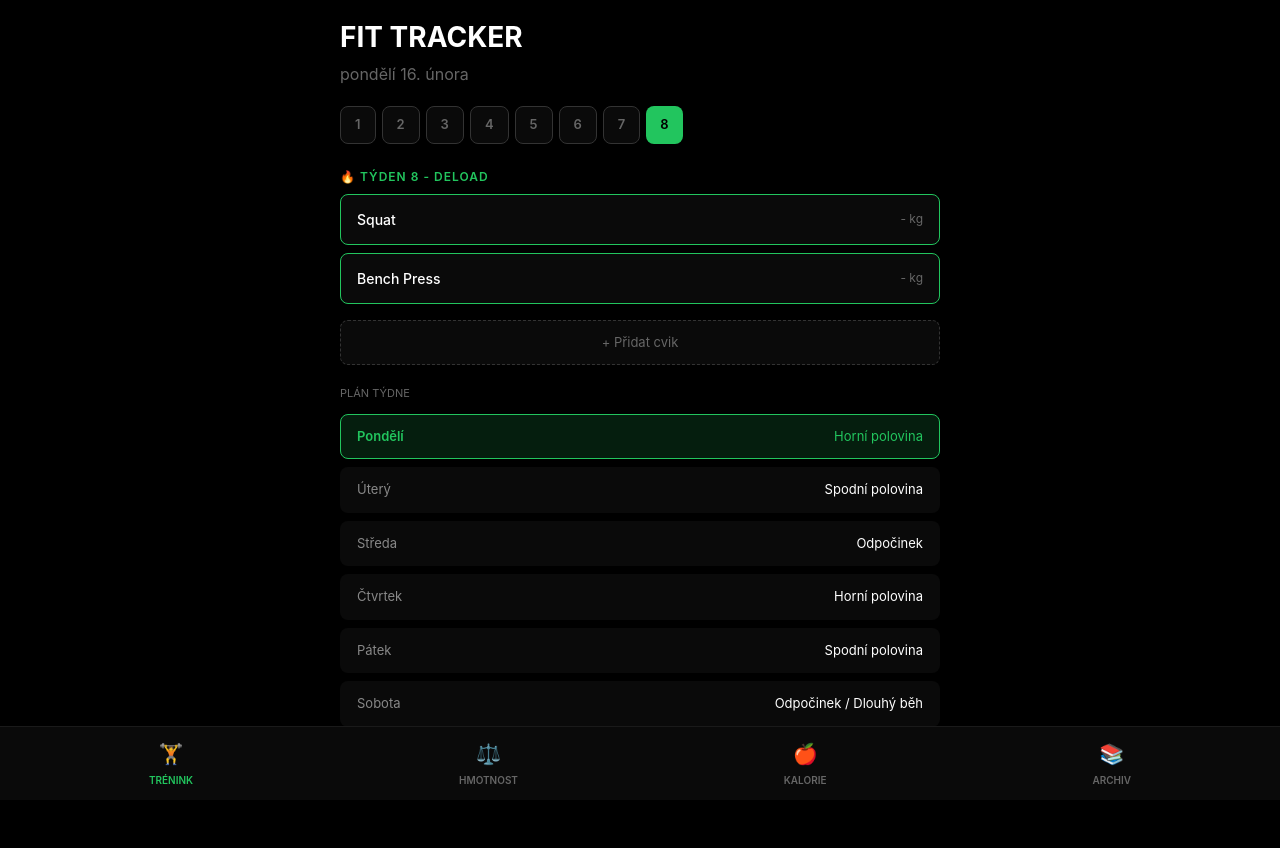
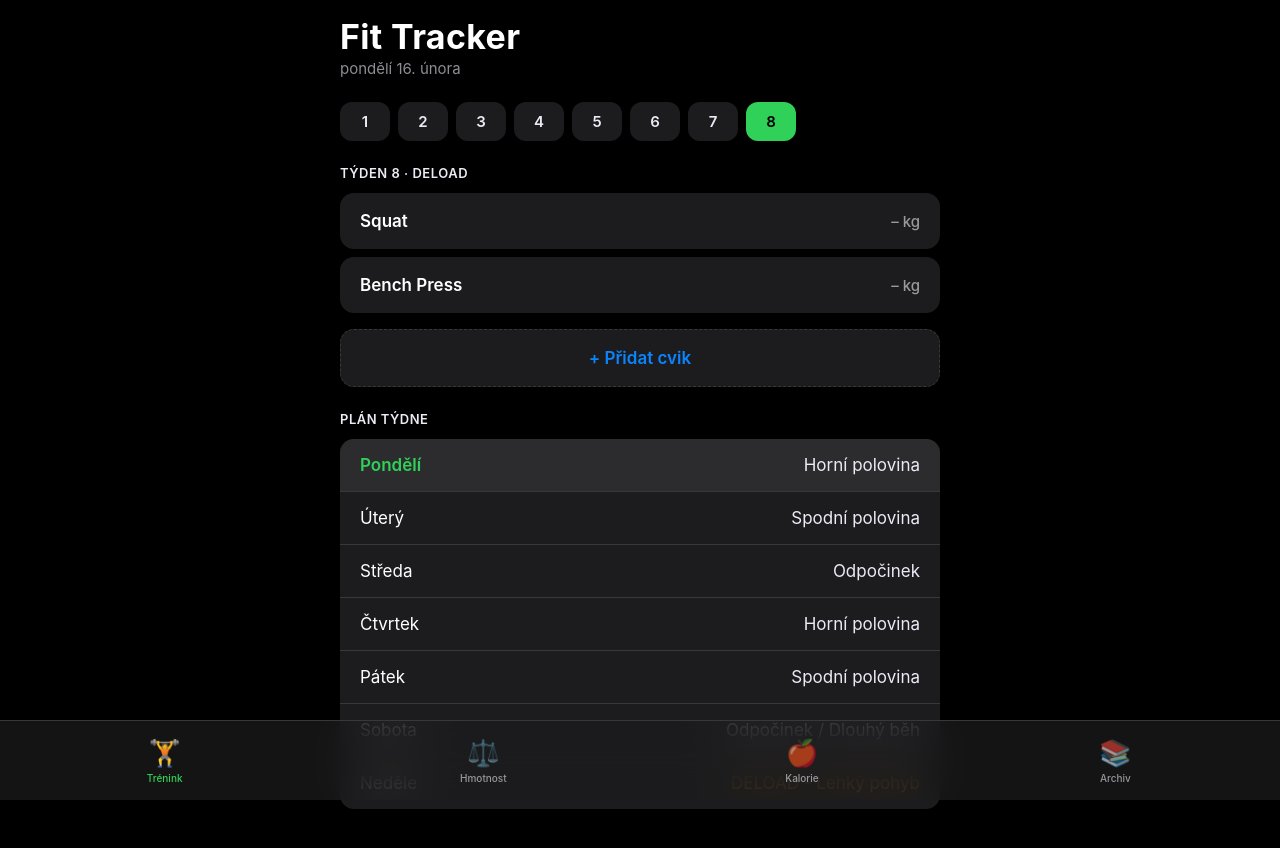
Before and after one commit to FiTomas/fit-tracker, a Next.js app: page / in a window 1280 px wide. Shown: the top 848 px of the page. Built offline with nearby package versions, Linux system fonts and the light colour scheme.

Commit message:
iOS design system: workout view + navigation

```diff
--- a/src/app/globals.css
+++ b/src/app/globals.css
@@ -1,30 +1,57 @@
-@import "tailwindcss";
+@tailwind base;
+@tailwind components;
+@tailwind utilities;
+
+:root {
+  --ios-bg: #000000;
+  --ios-bg-secondary: #1c1c1e;
+  --ios-bg-tertiary: #2c2c2e;
+  --ios-label: #ffffff;
+  --ios-label-secondary: #ebebf5;
+  --ios-label-tertiary: #ebebf599;
+  --ios-separator: #38383a;
+  --ios-green: #30d158;
+  --ios-blue: #0a84ff;
+  --ios-red: #ff453a;
+  --ios-orange: #ff9f0a;
+  --ios-yellow: #ffd60a;
+}
 
 * {
   margin: 0;
   padding: 0;
   box-sizing: border-box;
+  -webkit-tap-highlight-color: transparent;
 }
 
 body {
-  background: #000000;
-  min-height: 100vh;
-  font-family: -apple-system, BlinkMacSystemFont, "SF Pro Display", "Helvetica Neue", sans-serif;
+  font-family: -apple-system, BlinkMacSystemFont, 'SF Pro Display', 'SF Pro Text', sans-serif;
+  background: var(--ios-bg);
+  color: var(--ios-label);
+  overscroll-behavior: none;
   -webkit-font-smoothing: antialiased;
-  color: #ffffff;
+  -moz-osx-font-smoothing: grayscale;
 }
 
+/* iOS-style scrollbar */
 ::-webkit-scrollbar {
-  width: 6px;
+  width: 0px;
+  height: 0px;
 }
 
-::-webkit-scrollbar-track {
-  background: #0a0a0a;
+/* Disable default button styles */
+button {
+  -webkit-appearance: none;
+  border: none;
+  outline: none;
+  font-family: inherit;
 }
 
-::-webkit-scrollbar-thumb {
-  background: #333333;
-  border-radius: 3px;
+/* Input styles */
+input {
+  -webkit-appearance: none;
+  border-radius: 10px;
+  font-family: inherit;
 }
 
 input[type="number"]::-webkit-inner-spin-button,
@@ -33,6 +60,25 @@ input[type="number"]::-webkit-outer-spin-button {
   margin: 0;
 }
 
-input[type="number"] {
-  -moz-appearance: textfield;
+/* Touch feedback */
+.touch-feedback:active {
+  opacity: 0.6;
+  transform: scale(0.98);
+  transition: all 0.1s ease;
 }
+
+/* iOS frosted glass */
+.ios-glass {
+  background: rgba(28, 28, 30, 0.72);
+  backdrop-filter: saturate(180%) blur(20px);
+  -webkit-backdrop-filter: saturate(180%) blur(20px);
+}
+
+/* Safe area padding */
+.safe-area-bottom {
+  padding-bottom: env(safe-area-inset-bottom, 16px);
+}
+
+.safe-area-top {
+  padding-top: env(safe-area-inset-top, 16px);
+}
--- a/src/app/layout.tsx
+++ b/src/app/layout.tsx
@@ -4,6 +4,18 @@ import "./globals.css";
 export const metadata: Metadata = {
   title: "Fit Tracker",
   description: "Progresivní overload tréninková appka",
+  viewport: {
+    width: "device-width",
+    initialScale: 1,
+    maximumScale: 1,
+    userScalable: false,
+    viewportFit: "cover"
+  },
+  appleWebApp: {
+    capable: true,
+    statusBarStyle: "black-translucent",
+    title: "Fit Tracker"
+  }
 };
 
 export default function RootLayout({
--- a/src/app/page.tsx
+++ b/src/app/page.tsx
@@ -245,40 +245,40 @@ export default function Home() {
   }, [meals, foodPeriod]);
 
   return (
-    <div style={{ minHeight: '100vh', background: '#000', padding: '16px', fontFamily: '-apple-system', color: '#fff', paddingBottom: '80px' }}>
+    <div style={{ minHeight: '100vh', background: 'var(--ios-bg)', paddingTop: 'max(env(safe-area-inset-top), 16px)', paddingBottom: 'calc(88px + env(safe-area-inset-bottom))', paddingLeft: '16px', paddingRight: '16px' }}>
       <div style={{ maxWidth: '600px', margin: '0 auto' }}>
-        <h1 style={{ fontSize: '28px', fontWeight: 700 }}>FIT TRACKER</h1>
-        <p style={{ color: '#666', margin: '4px 0 20px' }}>{new Date().toLocaleDateString('cs-CZ', { weekday: 'long', day: 'numeric', month: 'long' })}</p>
+        <h1 style={{ fontSize: '34px', fontWeight: 700, letterSpacing: '0.01em', marginBottom: '2px' }}>Fit Tracker</h1>
+        <p style={{ color: 'var(--ios-label-tertiary)', fontSize: '15px', marginBottom: '24px' }}>{new Date().toLocaleDateString('cs-CZ', { weekday: 'long', day: 'numeric', month: 'long' })}</p>
 
-        <div style={{ position: 'fixed', bottom: 0, left: 0, right: 0, background: '#0a0a0a', borderTop: '1px solid #1a1a1a', padding: '12px 16px', display: 'flex', justifyContent: 'space-around', zIndex: 100 }}>
+        <div className="ios-glass" style={{ position: 'fixed', bottom: 0, left: 0, right: 0, borderTop: '0.5px solid var(--ios-separator)', paddingTop: '8px', paddingBottom: 'max(env(safe-area-inset-bottom), 8px)', paddingLeft: '8px', paddingRight: '8px', display: 'flex', justifyContent: 'space-around', zIndex: 100 }}>
           {
-          [{ k: 'workout', l: 'TRÉNINK', i: '🏋️' }, { k: 'weight', l: 'HMOTNOST', i: '⚖️' }, { k: 'food', l: 'KALORIE', i: '🍎' }, { k: 'archive', l: 'ARCHIV', i: '📚' }].map(t => (
-            <button key={t.k} onClick={() => setView(t.k as any)} style={{ background: 'none', border: 'none', color: view === t.k ? '#22c55e' : '#666', cursor: 'pointer', fontSize: '10px', fontWeight: 600, display: 'flex', flexDirection: 'column', alignItems: 'center', gap: '4px' }}>
-              <span style={{ fontSize: '20px' }}>{t.i}</span>{t.l}
+          [{ k: 'workout', l: 'Trénink', i: '🏋️' }, { k: 'weight', l: 'Hmotnost', i: '⚖️' }, { k: 'food', l: 'Kalorie', i: '🍎' }, { k: 'archive', l: 'Archiv', i: '📚' }].map(t => (
+            <button key={t.k} onClick={() => setView(t.k as any)} className="touch-feedback" style={{ background: 'none', border: 'none', color: view === t.k ? 'var(--ios-green)' : 'var(--ios-label-tertiary)', cursor: 'pointer', fontSize: '10px', fontWeight: 500, display: 'flex', flexDirection: 'column', alignItems: 'center', gap: '4px', padding: '8px 12px', minWidth: '60px', transition: 'all 0.2s ease' }}>
+              <span style={{ fontSize: '26px' }}>{t.i}</span>{t.l}
             </button>
           ))}
         </div>
 
         {view === 'workout' && (
           <>
-            <div style={{ display: 'flex', gap: '6px', marginBottom: '16px', overflowX: 'auto', paddingBottom: '8px' }}>
+            <div style={{ display: 'flex', gap: '8px', marginBottom: '20px', overflowX: 'auto', paddingBottom: '4px', WebkitOverflowScrolling: 'touch' }}>
               {MESOCYCLE.map(m => (
-                <button key={m.week} onClick={() => setSelWeek(selWeek === m.week ? null : m.week)} style={{ background: m.week === currentWeek ? '#22c55e' : '#0a0a0a', border: m.week === currentWeek ? 'none' : '1px solid #333', borderRadius: '8px', padding: '8px 14px', color: m.week === currentWeek ? '#000' : '#666', fontWeight: 600, cursor: 'pointer', fontSize: '13px', whiteSpace: 'nowrap' }}>
+                <button key={m.week} onClick={() => setSelWeek(selWeek === m.week ? null : m.week)} className="touch-feedback" style={{ background: m.week === currentWeek ? 'var(--ios-green)' : 'var(--ios-bg-secondary)', border: 'none', borderRadius: '12px', padding: '10px 18px', color: m.week === currentWeek ? '#000' : 'var(--ios-label-secondary)', fontWeight: 600, cursor: 'pointer', fontSize: '15px', whiteSpace: 'nowrap', minWidth: '50px', transition: 'all 0.2s ease' }}>
                   {m.week}
                 </button>
               ))}
             </div>
 
-            <div style={{ marginBottom: '20px' }}>
-              <h3 style={{ color: '#22c55e', fontSize: '12px', textTransform: 'uppercase', letterSpacing: '1px', marginBottom: '8px', fontWeight: 600 }}>🔥 TÝDEN {currentWeek} - {MESOCYCLE[currentWeek - 1].type}</h3>
+            <div style={{ marginBottom: '24px' }}>
+              <h3 style={{ color: 'var(--ios-label-secondary)', fontSize: '13px', textTransform: 'uppercase', letterSpacing: '0.5px', marginBottom: '12px', fontWeight: 600 }}>Týden {currentWeek} · {MESOCYCLE[currentWeek - 1].type}</h3>
               {(dayExercises || []).map((exName, i) => {
                 const ex = exercisesList.find(e => e.name === exName) || exercisesList.find(e => e.name.toLowerCase().includes(exName.toLowerCase()));
                 const isCompleted = todayCompleted.some(c => c?.name.toLowerCase() === exName.toLowerCase());
                 return (
                   <div key={i} style={{ marginBottom: '8px' }}>
-                    <button onClick={() => ex && startW(ex)} style={{ width: '100%', background: isCompleted ? 'rgba(34, 197, 94, 0.15)' : '#0a0a0a', border: isCompleted ? '1px solid #22c55e' : '1px solid #22c55e', borderRadius: '8px', padding: '14px 16px', cursor: ex ? 'pointer' : 'default', display: 'flex', justifyContent: 'space-between', alignItems: 'center', opacity: ex ? 1 : 0.5, color: '#fff', fontSize: '14px' }}>
-                      <span style={{ fontWeight: 500 }}>{exName} {isCompleted && '✓'}</span>
-                      <span style={{ color: isCompleted ? '#22c55e' : '#666', fontSize: '12px' }}>{ex ? getLast(ex.id)?.sets[0]?.weight || '-' : '?'} kg</span>
+                    <button onClick={() => ex && startW(ex)} className="touch-feedback" style={{ width: '100%', background: 'var(--ios-bg-secondary)', border: 'none', borderRadius: '14px', padding: '18px 20px', cursor: ex ? 'pointer' : 'default', display: 'flex', justifyContent: 'space-between', alignItems: 'center', opacity: ex ? 1 : 0.5, color: 'var(--ios-label)', fontSize: '17px', minHeight: '56px', transition: 'all 0.2s ease' }}>
+                      <span style={{ fontWeight: 600, display: 'flex', alignItems: 'center', gap: '8px' }}>{exName} {isCompleted && <span style={{ color: 'var(--ios-green)' }}>✓</span>}</span>
+                      <span style={{ color: isCompleted ? 'var(--ios-green)' : 'var(--ios-label-tertiary)', fontSize: '15px', fontWeight: 500 }}>{ex ? getLast(ex.id)?.sets[0]?.weight || '–' : '?'} kg</span>
                     </button>
                   </div>
                 );
@@ -287,23 +287,25 @@ export default function Home() {
                 const isCompleted = todayCompleted.some(c => c?.name.toLowerCase() === ex.name.toLowerCase());
                 return (
                   <div key={ex.id} style={{ marginBottom: '8px' }}>
-                    <button onClick={() => startW(ex)} style={{ width: '100%', background: isCompleted ? 'rgba(34, 197, 94, 0.15)' : '#0a0a0a', border: isCompleted ? '1px solid #22c55e' : '1px solid #22c55e', borderRadius: '8px', padding: '14px 16px', cursor: 'pointer', display: 'flex', justifyContent: 'space-between', alignItems: 'center', color: '#fff', fontSize: '14px' }}>
-                      <span style={{ fontWeight: 500 }}>{ex.name} {isCompleted && '✓'}</span>
-                      <span style={{ color: isCompleted ? '#22c55e' : '#666', fontSize: '12px' }}>{getLast(ex.id)?.sets[0]?.weight || '-'} kg</span>
+                    <button onClick={() => startW(ex)} className="touch-feedback" style={{ width: '100%', background: 'var(--ios-bg-secondary)', border: 'none', borderRadius: '14px', padding: '18px 20px', cursor: 'pointer', display: 'flex', justifyContent: 'space-between', alignItems: 'center', color: 'var(--ios-label)', fontSize: '17px', minHeight: '56px', transition: 'all 0.2s ease' }}>
+                      <span style={{ fontWeight: 600, display: 'flex', alignItems: 'center', gap: '8px' }}>{ex.name} {isCompleted && <span style={{ color: 'var(--ios-green)' }}>✓</span>}</span>
+                      <span style={{ color: isCompleted ? 'var(--ios-green)' : 'var(--ios-label-tertiary)', fontSize: '15px', fontWeight: 500 }}>{getLast(ex.id)?.sets[0]?.weight || '–'} kg</span>
                     </button>
                   </div>
                 );
               })}
-              <button onClick={() => setShowAddExercise(true)} style={{ width: '100%', background: '#0a0a0a', border: '1px dashed #333', borderRadius: '8px', padding: '12px', color: '#666', fontSize: '13px', cursor: 'pointer', marginTop: '8px' }}>+ Přidat cvik</button>
+              <button onClick={() => setShowAddExercise(true)} className="touch-feedback" style={{ width: '100%', background: 'var(--ios-bg-secondary)', border: '1px dashed var(--ios-separator)', borderRadius: '14px', padding: '18px', color: 'var(--ios-blue)', fontSize: '17px', cursor: 'pointer', marginTop: '8px', fontWeight: 600, minHeight: '56px', transition: 'all 0.2s ease' }}>+ Přidat cvik</button>
             </div>
 
-            <h4 style={{ color: '#666', fontSize: '11px', textTransform: 'uppercase', marginBottom: '12px' }}>PLÁN TÝDNE</h4>
-            {MESO_DAYS.map((d, idx) => (
-              <div key={d.day} onClick={() => setActiveDay(idx)} style={{ background: idx === activeDay ? 'rgba(34, 197, 94, 0.15)' : '#0a0a0a', borderRadius: '8px', padding: '12px 16px', marginBottom: '8px', display: 'flex', justifyContent: 'space-between', border: idx === activeDay ? '1px solid #22c55e' : '1px solid transparent', cursor: 'pointer' }}>
-                <span style={{ color: idx === activeDay ? '#22c55e' : '#888', fontSize: '13px', fontWeight: idx === activeDay ? 600 : 400 }}>{d.day}</span>
-                <span style={{ color: d.workout.includes('DELOAD') ? '#eab308' : idx === activeDay ? '#22c55e' : '#fff', fontSize: '13px' }}>{d.workout}</span>
-              </div>
-            ))}
+            <h4 style={{ color: 'var(--ios-label-secondary)', fontSize: '13px', textTransform: 'uppercase', letterSpacing: '0.5px', marginBottom: '12px', fontWeight: 600 }}>Plán týdne</h4>
+            <div style={{ background: 'var(--ios-bg-secondary)', borderRadius: '14px', overflow: 'hidden' }}>
+              {MESO_DAYS.map((d, idx) => (
+                <div key={d.day} onClick={() => setActiveDay(idx)} className="touch-feedback" style={{ padding: '16px 20px', display: 'flex', justifyContent: 'space-between', borderBottom: idx < MESO_DAYS.length - 1 ? '0.5px solid var(--ios-separator)' : 'none', cursor: 'pointer', background: idx === activeDay ? 'var(--ios-bg-tertiary)' : 'transparent', transition: 'background 0.2s ease' }}>
+                  <span style={{ color: idx === activeDay ? 'var(--ios-green)' : 'var(--ios-label)', fontSize: '17px', fontWeight: idx === activeDay ? 600 : 400 }}>{d.day}</span>
+                  <span style={{ color: d.workout.includes('DELOAD') ? 'var(--ios-orange)' : 'var(--ios-label-secondary)', fontSize: '17px' }}>{d.workout}</span>
+                </div>
+              ))}
+            </div>
           </>
         )}
 
```
